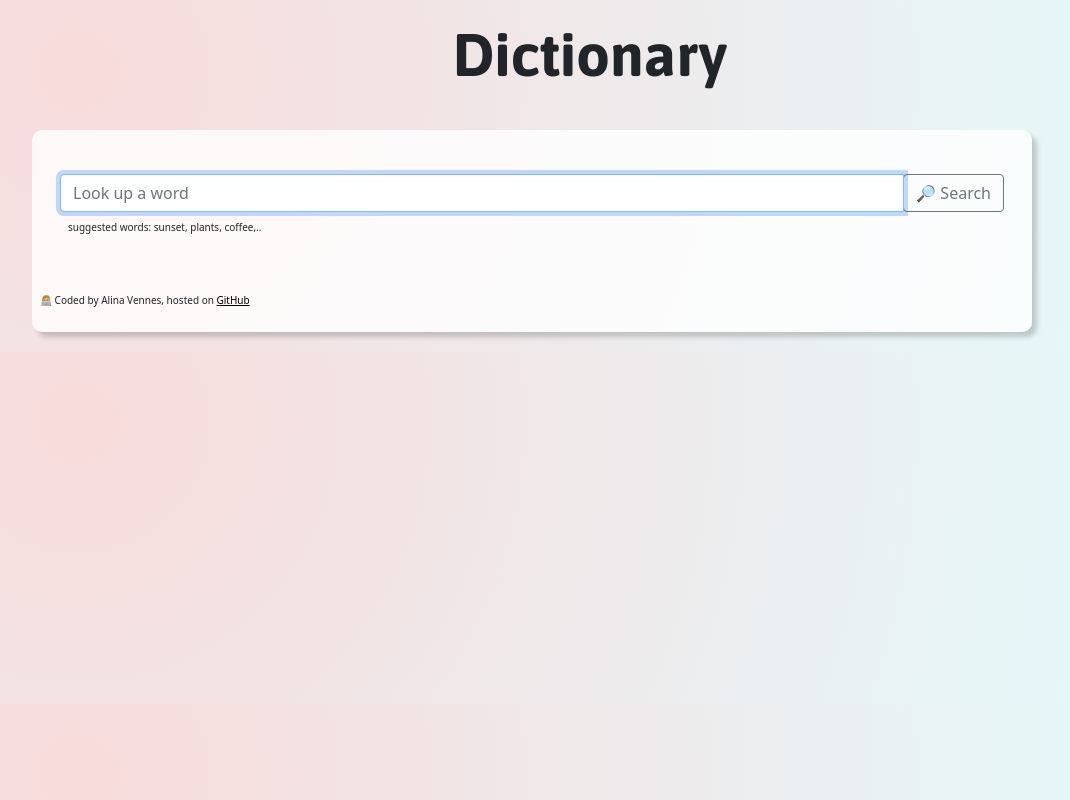
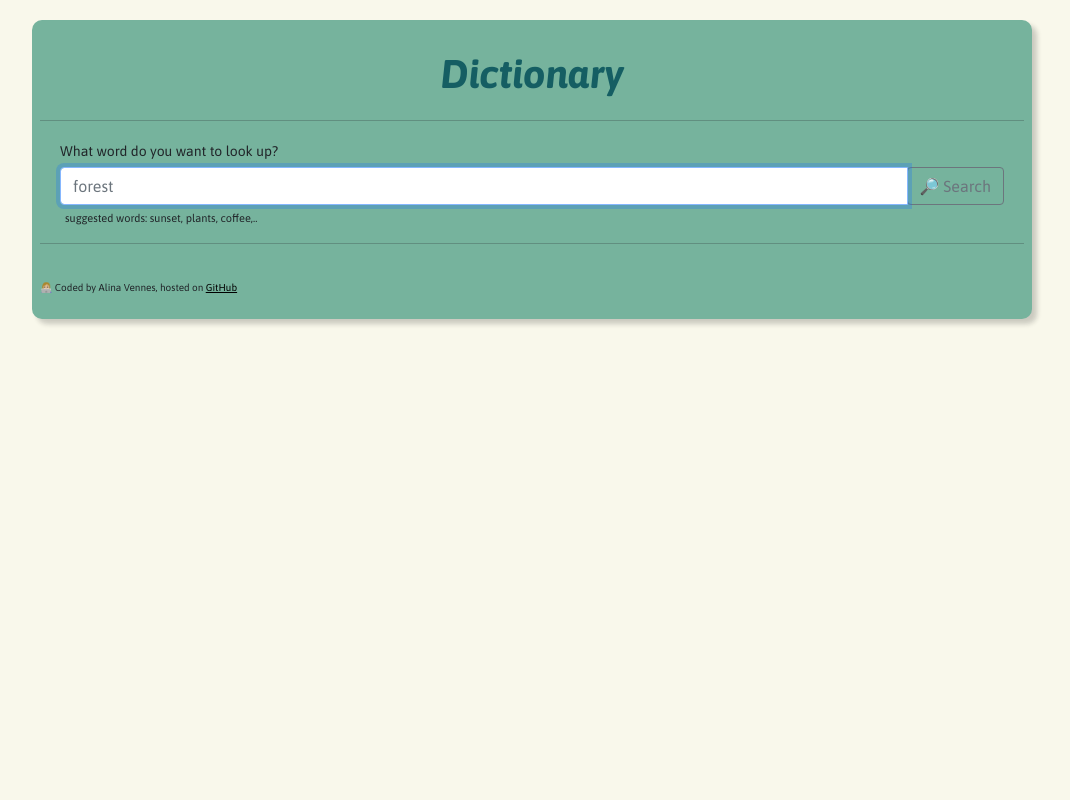
Before and after one commit to alinaven/react-dictionary, a React (Create React App) app: page / in a window 1280 px wide. Shown: the whole page, without its empty margins (50-1120 px from the left). Built offline with nearby package versions, Linux system fonts and the light colour scheme; no server answers; a web font is replaced by a local one.

Commit message:
Styling adjustments

```diff
--- a/src/App.css
+++ b/src/App.css
@@ -1,13 +1,10 @@
 .App {
   text-align: left;
+  font-family: "ASAP";
 }
 
 body {
-  background: radial-gradient(
-    circle at 10% 20%,
-    rgb(248, 219, 219) 0%,
-    rgb(229, 248, 250) 90%
-  );
+  background: radial-gradient(circle at 10% 20%, #f9f8eb 0%, #f9f8eb 90%);
 
   background-size: 100%;
 }
@@ -15,10 +12,11 @@ body {
 .header {
   display: block;
   text-align: center;
-  padding: 10px;
   font-family: "Asap";
   font-weight: 800;
-  font-size: 60px;
+  font-size: 40px;
+  color: #155e63;
+  font-style: italic;
 }
 
 form {
@@ -37,7 +35,7 @@ footer {
 }
 
 .background-box {
-  background-color: rgba(255, 255, 255, 0.816);
+  background-color: #76b39d;
   margin-top: 20px;
   margin-bottom: 20px;
   border-radius: 10px;
--- a/src/App.js
+++ b/src/App.js
@@ -4,7 +4,6 @@ export default function App() {
   return (
     <div className="App">
       <div className="container">
-        <span className="header"> Dictionary </span>
         <Dictionary defaultKeyword="forest" />
       </div>
     </div>
--- a/src/Dictionary.css
+++ b/src/Dictionary.css
@@ -1,16 +1,8 @@
 .meaning {
-  background: radial-gradient(
-    circle at 10% 20%,
-    rgb(248, 219, 219) 0%,
-    rgb(229, 248, 250) 90%
-  );
+  background-color: #eae7e7;
   background-size: fixed;
   box-shadow: 5px 5px 10px rgba(128, 128, 128, 0.514);
-}
-
-.Dictionary h2 {
-  margin: 10px;
-  padding: 10px;
+  border-radius: 8px;
 }
 
 .Dictionary a {
@@ -22,7 +14,22 @@
 }
 
 .hint {
-  font-size: 10px;
-  margin: 8px;
+  font-size: 11px;
+  margin: 5px;
   text-align: left;
 }
+
+.prompt {
+  margin-left: 20px;
+  padding-bottom: 0px;
+  margin-top: 20px;
+  font-size: 14px;
+}
+
+form {
+  padding-top: 0px;
+  padding-bottom: 0px;
+  margin-top: 5px;
+  margin-bottom: 5px;
+  border: white;
+}
--- a/src/Dictionary.js
+++ b/src/Dictionary.js
@@ -34,13 +34,16 @@ export default function Dictionary(props) {
     return (
       <div className="Dictionary">
         <div className="background-box p-2 pt-4 pb-4">
+          <div className="header"> Dictionary </div>
+          <hr />
+          <div className="prompt">What word do you want to look up?</div>
           <form id="search-form" onSubmit={handleSubmit}>
             <div className="input-group">
               <input
                 type="search"
                 className="form-control"
                 autoFocus={true}
-                placeholder="Look up a word"
+                placeholder={props.defaultKeyword}
                 onChange={handleKeywordChange}
               ></input>
               <div className="input-group-append">
@@ -53,7 +56,7 @@ export default function Dictionary(props) {
               suggested words: sunset, plants, coffee,..
             </div>
           </form>
-
+          <hr />
           <Results results={results} />
           <footer>
             👩🏼‍💻 Coded by Alina Vennes, hosted on{" "}
--- a/src/Meaning.css
+++ b/src/Meaning.css
@@ -4,7 +4,9 @@
 }
 
 .part-of-speech {
-  font-size: 18px;
+  font-size: 22px;
+  text-align: left;
+  margin-left: 18px;
 }
 
 .example {
--- a/src/Phonetic.css
+++ b/src/Phonetic.css
@@ -1,3 +1,21 @@
 a.phonetic {
-  font-size: 15px;
+  font-size: 12px;
+  border: 1px solid #ddd;
+  padding: 5px 20px;
+  border-radius: 20px;
+  transition: all ease-in-out 150ms;
+  background-color: rgba(255, 255, 255, 0.253);
 }
+
+a.phonetic:hover {
+  background: rgba(255, 255, 255, 0.5);
+  color: black;
+}
+
+.searched-word {
+  color: #155e63;
+}
+
+.phonetic-info {
+  margin-left: 20px;
+}
--- a/src/Phonetic.js
+++ b/src/Phonetic.js
@@ -5,11 +5,18 @@ import ReactAudioPlayer from "react-audio-player";
 export default function Phonetic(props) {
   console.log(props.phonetics);
   return (
-    <div className="Phonetic">
-      {props.phonetic.text} //{" "}
-      <a href={props.phonetic.audio} target="_blank" rel="noreferrer">
-        Listen
-      </a>
+    <div className="phonetic-info">
+      <span>/{props.phonetic.text}/ </span>
+      <span>
+        <a
+          className="phonetic"
+          href={props.phonetic.audio}
+          target="_blank"
+          rel="noreferrer"
+        >
+          Listen
+        </a>
+      </span>
     </div>
   );
 }
--- a/src/Results.css
+++ b/src/Results.css
@@ -4,25 +4,24 @@
 }
 
 .Results .keyword {
-  text-transform: capitalize;
   font-weight: bold;
   font-family: "ASAP";
+  margin: 20px;
+  line-height: 60px;
 }
 
 .word {
+  color: #155e63;
   padding-left: 20px;
-  background: radial-gradient(
-    circle at 10% 20%,
-    rgb(248, 219, 219) 0%,
-    rgb(229, 248, 250) 90%
-  );
-  padding: 10px;
+  background-color: #eae7e7;
+  padding: 20px;
   margin: 10px;
+  border-radius: 8px;
   box-shadow: 5px 5px 10px rgba(128, 128, 128, 0.3);
 }
 
 .word .keyword {
-  text-transform: uppercase;
+  text-transform: capitalize;
   font-size: 30px;
   margin-bottom: 10px;
   margin-top: 10px;
--- a/src/Results.js
+++ b/src/Results.js
@@ -8,7 +8,10 @@ export default function Results(props) {
     return (
       <div className="Results">
         <div className="word">
+          <div className="row">
+            <div className="col-6">
               <span className="keyword">{props.results.word}</span>
+            </div>
             {props.results.phonetics.map(function (phonetic, index) {
               return (
                 <div key={index}>
@@ -16,6 +19,7 @@ export default function Results(props) {
                 </div>
               );
             })}
+          </div>
         </div>
         {props.results.meanings.map(function (meaning, index) {
           return (
```
Lines whose indentation alone changed are shown as unchanged.
